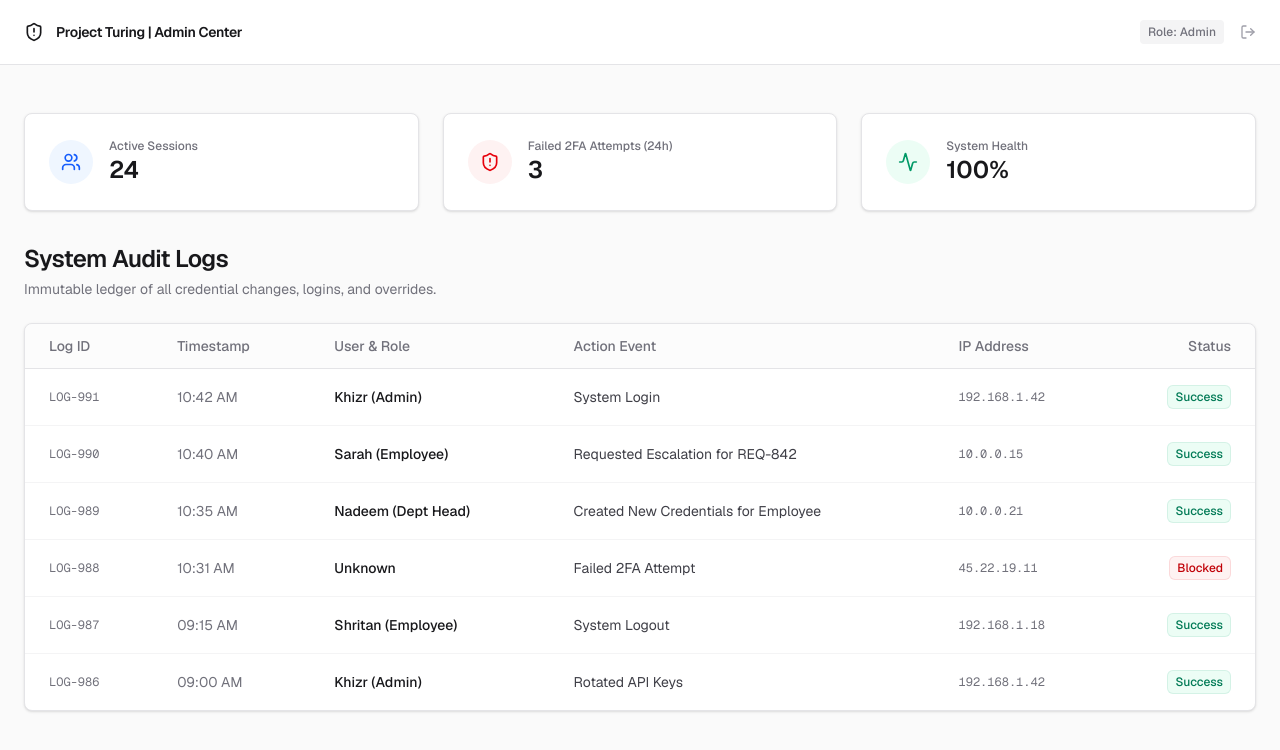
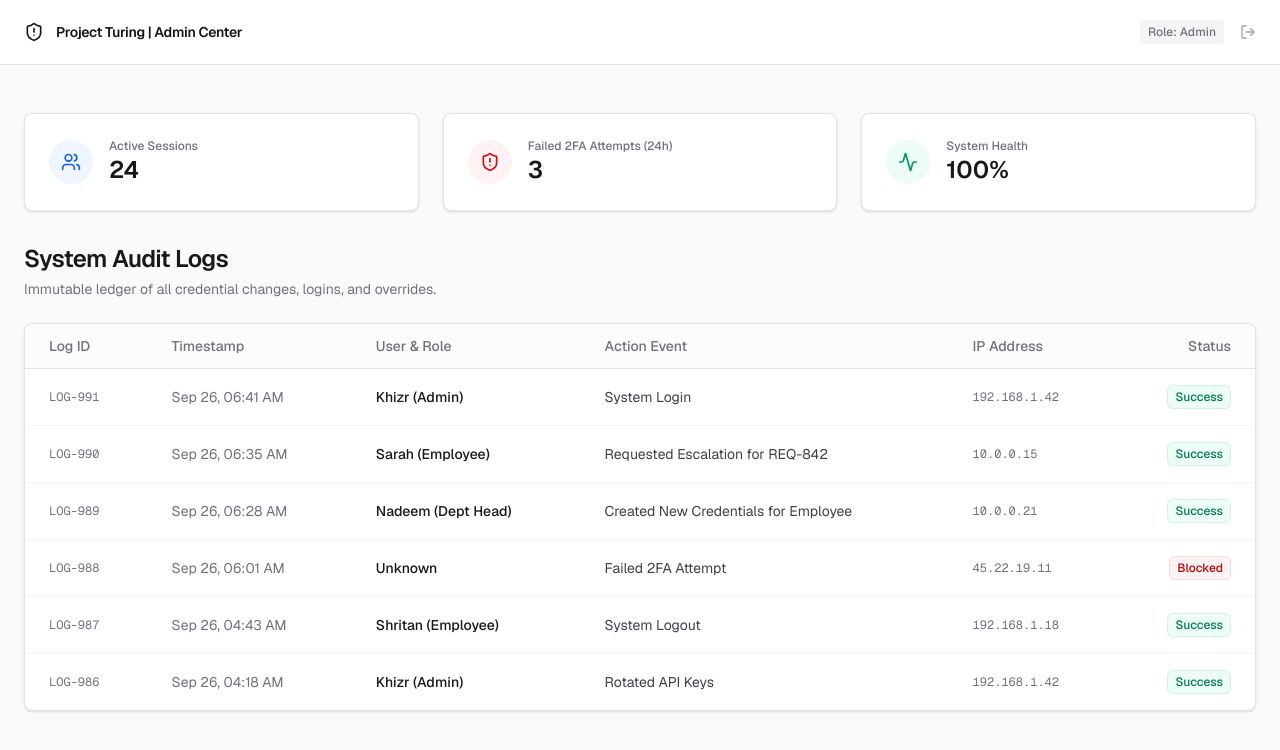
Before and after one commit to pro-coder12353/Turing-OS, a Next.js app in the folder frontend/: page /dashboard/admin in a window 1280 px wide. Shown: the top 750 px of the page. Built offline with nearby package versions, Linux system fonts and the light colour scheme.

Commit message:
Milestone 7.1: Make Admin Dashboard timestamps completely dynamic and real-time

```diff
--- a/frontend/src/app/dashboard/admin/page.tsx
+++ b/frontend/src/app/dashboard/admin/page.tsx
@@ -6,13 +6,21 @@ import { useRouter } from 'next/navigation';
 export default function AdminLogs() {
   const router = useRouter();
 
+  // Generate real-time timestamps so the demo always looks like it's happening RIGHT NOW
+  const now = new Date();
+  const formatTime = (minutesAgo: number) => {
+    const d = new Date(now.getTime() - minutesAgo * 60000);
+    return d.toLocaleTimeString([], { hour: '2-digit', minute: '2-digit' });
+  };
+  const todayStr = now.toLocaleDateString([], { month: 'short', day: 'numeric' });
+
   const logs = [
-    { id: 'LOG-991', time: '10:42 AM', user: 'Khizr (Admin)', action: 'System Login', ip: '192.168.1.42', status: 'Success' },
-    { id: 'LOG-990', time: '10:40 AM', user: 'Sarah (Employee)', action: 'Requested Escalation for REQ-842', ip: '10.0.0.15', status: 'Success' },
-    { id: 'LOG-989', time: '10:35 AM', user: 'Nadeem (Dept Head)', action: 'Created New Credentials for Employee', ip: '10.0.0.21', status: 'Success' },
-    { id: 'LOG-988', time: '10:31 AM', user: 'Unknown', action: 'Failed 2FA Attempt', ip: '45.22.19.11', status: 'Blocked' },
-    { id: 'LOG-987', time: '09:15 AM', user: 'Shritan (Employee)', action: 'System Logout', ip: '192.168.1.18', status: 'Success' },
-    { id: 'LOG-986', time: '09:00 AM', user: 'Khizr (Admin)', action: 'Rotated API Keys', ip: '192.168.1.42', status: 'Success' },
+    { id: 'LOG-991', time: `${todayStr}, ${formatTime(2)}`, user: 'Khizr (Admin)', action: 'System Login', ip: '192.168.1.42', status: 'Success' },
+    { id: 'LOG-990', time: `${todayStr}, ${formatTime(8)}`, user: 'Sarah (Employee)', action: 'Requested Escalation for REQ-842', ip: '10.0.0.15', status: 'Success' },
+    { id: 'LOG-989', time: `${todayStr}, ${formatTime(15)}`, user: 'Nadeem (Dept Head)', action: 'Created New Credentials for Employee', ip: '10.0.0.21', status: 'Success' },
+    { id: 'LOG-988', time: `${todayStr}, ${formatTime(42)}`, user: 'Unknown', action: 'Failed 2FA Attempt', ip: '45.22.19.11', status: 'Blocked' },
+    { id: 'LOG-987', time: `${todayStr}, ${formatTime(120)}`, user: 'Shritan (Employee)', action: 'System Logout', ip: '192.168.1.18', status: 'Success' },
+    { id: 'LOG-986', time: `${todayStr}, ${formatTime(145)}`, user: 'Khizr (Admin)', action: 'Rotated API Keys', ip: '192.168.1.42', status: 'Success' },
   ];
 
   return (
```
